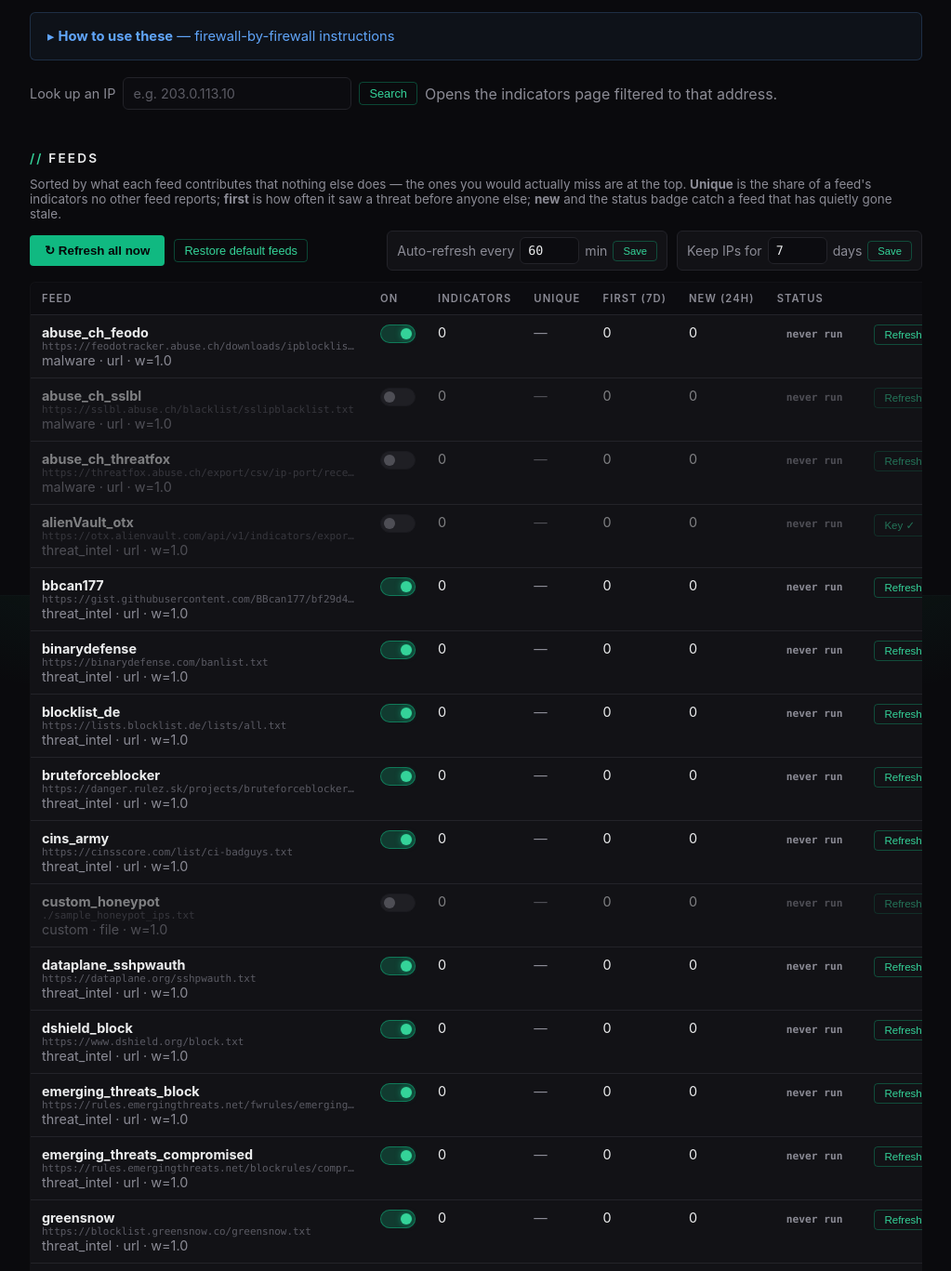
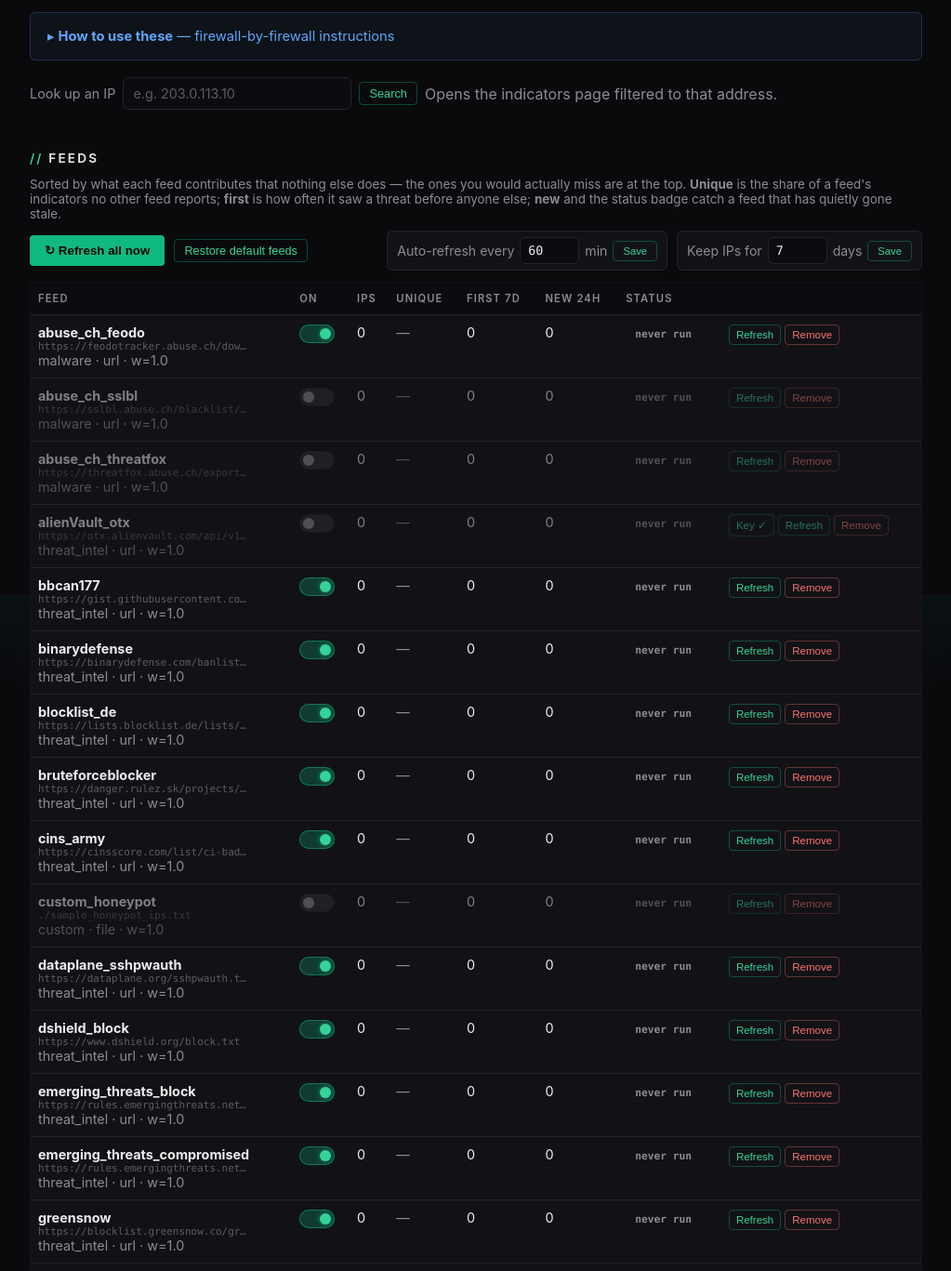
Before and after one commit to alexlinos/threat-feed-me, a FastAPI app: page / in a window 1280 px wide. Shown: the part 960-2327 px from the top of the page at 93% size, without its empty margins (128-1151 px from the left). Run offline with FastAPI, Linux system fonts and the light colour scheme; data comes from the database, SQL or seed files in the repository; data that the repository does not hold is empty; some libraries are stand-ins or nearby versions.

Commit message:
Fit the feeds table without horizontal scroll
The twin chip rendered the partner feed's full name on its own line with
nowrap, making Unique the widest column at 241px and pushing the table to
1270px inside a 1000px container — a scrollbar under every row.

- Twin chip is capped at 104px with ellipsis; the full partner name and the
  containment percentage stay in the tooltip.
- Feed URL cap 340px -> 230px (it was already ellipsised, just too generous).
- Column headers shortened: Indicators -> IPs, First (7d) -> First 7d,
  New (24h) -> New 24h. The headers were setting those column widths, not
  the values; the explanatory text moved into title tooltips.
- Tighter cell padding and button padding on this table only.

Table is now 910px against 960px of content width, so it fits at desktop
width with room to spare and still scrolls inside its wrapper on narrow
screens rather than pushing the page.

```diff
--- a/src/threatfeedme/static/app.css
+++ b/src/threatfeedme/static/app.css
@@ -162,10 +162,18 @@ input::placeholder { color:var(--dim); }
 /* Cells are nowrap so numbers stay readable; the wrapper scrolls instead of
    the page on narrow screens. */
 .table-scroll { overflow-x:auto; }
-.feeds td, .feeds th { white-space:nowrap; vertical-align:top; }
+/* Eight columns in a 1000px container: tighter gutters here so the table fits
+   without a horizontal scrollbar at desktop width. */
+.feeds td, .feeds th { white-space:nowrap; vertical-align:top; padding:10px 8px; }
+.feeds .mini-btn, .feeds .rm-btn { padding:4px 7px; }
 .feeds .bar { display:inline-block; width:64px; height:6px; border-radius:3px;
               background:rgba(255,255,255,.07); vertical-align:middle; }
 .feeds .bar i { display:block; height:100%; border-radius:3px; background:var(--accent-hi); }
+/* The twin partner's name is often long (emerging_threats_compromised); cap it
+   so the Unique column can't drive the whole table into horizontal scroll.
+   Full name is in the title. */
+.feeds .twin { display:block; max-width:104px; margin-top:4px; overflow:hidden;
+               text-overflow:ellipsis; white-space:nowrap; }
 .row-off td { opacity:.5; }
 
 /* Overlap heatmap (collapsed by default) */
@@ -202,7 +210,7 @@ input::placeholder { color:var(--dim); }
 .fp-row code { flex:0 0 auto; }
 .hint { color:var(--muted); font-size:.84em; margin:0 0 10px; }
 
-.feed-url { color:var(--dim); font-size:.76em; font-family:var(--mono); max-width:340px;
+.feed-url { color:var(--dim); font-size:.76em; font-family:var(--mono); max-width:230px;
              overflow:hidden; text-overflow:ellipsis; white-space:nowrap; }
 .toolbar { display:flex; flex-wrap:wrap; gap:10px; align-items:center; margin-bottom:12px; }
 .toolbar .grow { flex:1; }
--- a/src/threatfeedme/templates/dashboard.html
+++ b/src/threatfeedme/templates/dashboard.html
@@ -83,10 +83,10 @@
         <thead><tr>
             <th>Feed</th>
             <th>On</th>
-            <th>Indicators</th>
+            <th title="Indicators this feed currently reports">IPs</th>
             <th title="Share of this feed's indicators that no other feed reports">Unique</th>
-            <th title="Times this feed was first to report an indicator in the last {{ telemetry.first_report_window_days }} days">First ({{ telemetry.first_report_window_days }}d)</th>
-            <th title="Indicators first reported by this feed in the last {{ telemetry.new_window_hours }} hours">New ({{ telemetry.new_window_hours }}h)</th>
+            <th title="Times this feed was first to report an indicator in the last {{ telemetry.first_report_window_days }} days">First {{ telemetry.first_report_window_days }}d</th>
+            <th title="Indicators first reported by this feed in the last {{ telemetry.new_window_hours }} hours">New {{ telemetry.new_window_hours }}h</th>
             <th>Status</th>
             <th></th>
         </tr></thead>
@@ -111,7 +111,9 @@
                         <span class="bar" title="{{ '{:,}'.format(row.tele.exclusive) }} of {{ '{:,}'.format(row.tele.indicators) }} indicators are unique to this feed"><i style="width:{{ row.tele.exclusive_pct }}%"></i></span>
                         <span class="muted">{{ row.tele.exclusive_pct }}%</span>
                         {% if row.tele.twin %}
-                        <div><span class="badge badge-warn" title="{{ row.tele.twin.pct }}% of this feed is already inside {{ row.tele.twin.name }} — agreement between them is not independent corroboration">≈ {{ row.tele.twin.name }}</span></div>
+                        {# Compact on purpose: the partner's full name here made
+                           this the widest column and forced the table to scroll. #}
+                        <span class="badge badge-warn twin" title="{{ row.tele.twin.pct }}% of this feed is already inside {{ row.tele.twin.name }} — agreement between them is not independent corroboration, so it inflates confidence tiers without adding evidence">≈ {{ row.tele.twin.name }}</span>
                         {% endif %}
                     {% else %}<span class="muted">—</span>{% endif %}
                 </td>
```
Also changed, not shown: tests/test_dashboard_feeds.py (+1 -1 lines).
